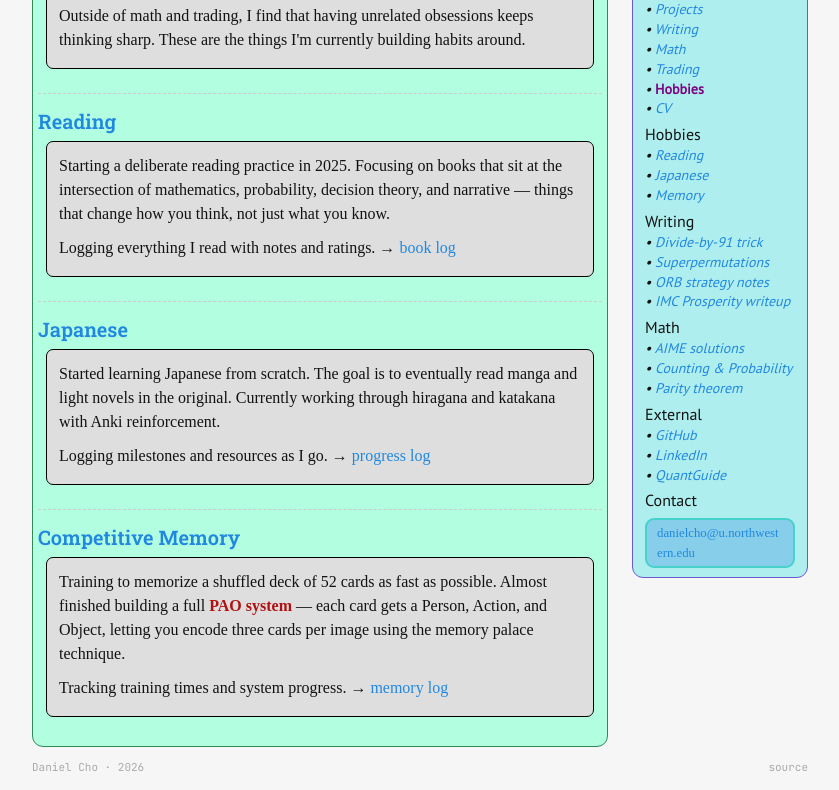
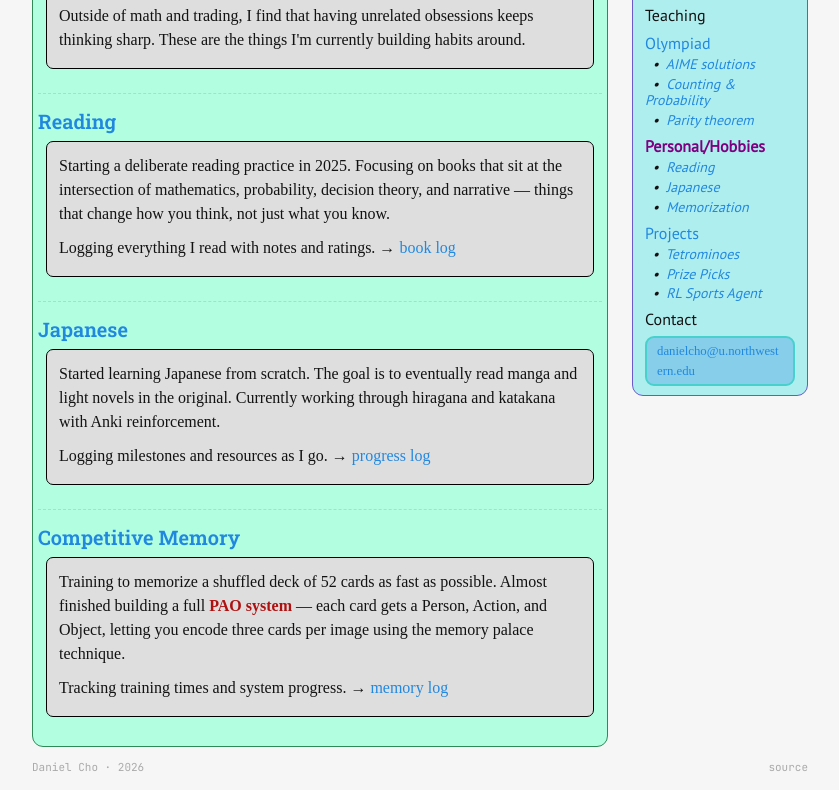
Before and after one commit to danyol0101/danyol0101.github.io, a plain HTML site: page hobbies.html in a window 1280 px wide. Shown: the part 209-999 px from the top of the page, without its empty margins (220-1059 px from the left). Drawn offline with nearby package versions, Linux system fonts and the light colour scheme; a web font is replaced by a local one.

Commit message:
restructure sidebar to match Evan Chen style
Co-Authored-By: Claude Sonnet 4.6 <noreply@anthropic.com>

```diff
--- a/hobbies.html
+++ b/hobbies.html
@@ -234,35 +234,25 @@
       <div class="col-12 col-md-3 order-md-last">
         <div id="side">
 
-          <h4>Navigation</h4>
-          <h5>• <a href="/">Home</a></h5>
-          <h5>• <a href="/projects">Projects</a></h5>
-          <h5>• <a href="/writing">Writing</a></h5>
-          <h5>• <a href="/math">Math</a></h5>
-          <h5>• <a href="/trading">Trading</a></h5>
-          <h5>• <strong>Hobbies</strong></h5>
-          <h5>• <a href="/resume.pdf" target="_blank">CV</a></h5>
+          <h4><a href="/">About</a></h4>
+          <h5>&nbsp; • &nbsp;<a href="/resume.pdf" target="_blank">CV</a></h5>
 
-          <h4>Hobbies</h4>
-          <h5>• <a href="/reading">Reading</a></h5>
-          <h5>• <a href="/japanese">Japanese</a></h5>
-          <h5>• <a href="/memorization">Memory</a></h5>
+          <h4>Teaching</h4>
 
-          <h4>Writing</h4>
-          <h5>• <a href="/writing/divide-by-91">Divide-by-91 trick</a></h5>
-          <h5>• <a href="/writing/superpermutations">Superpermutations</a></h5>
-          <h5>• <a href="/writing/orb-strategy">ORB strategy notes</a></h5>
-          <h5>• <a href="/writing/imc-prosperity">IMC Prosperity writeup</a></h5>
+          <h4><a href="/math">Olympiad</a></h4>
+          <h5>&nbsp; • &nbsp;<a href="/math/aime">AIME solutions</a></h5>
+          <h5>&nbsp; • &nbsp;<a href="/math/counting">Counting &amp; Probability</a></h5>
+          <h5>&nbsp; • &nbsp;<a href="/math/parity">Parity theorem</a></h5>
 
-          <h4>Math</h4>
-          <h5>• <a href="/math/aime">AIME solutions</a></h5>
-          <h5>• <a href="/math/counting">Counting &amp; Probability</a></h5>
-          <h5>• <a href="/math/parity">Parity theorem</a></h5>
+          <h4><strong>Personal/Hobbies</strong></h4>
+          <h5>&nbsp; • &nbsp;<a href="/reading">Reading</a></h5>
+          <h5>&nbsp; • &nbsp;<a href="/japanese">Japanese</a></h5>
+          <h5>&nbsp; • &nbsp;<a href="/memorization">Memorization</a></h5>
 
-          <h4>External</h4>
-          <h5>• <a href="https://github.com/danyol0101" target="_blank" rel="noopener">GitHub</a></h5>
-          <h5>• <a href="https://linkedin.com/in/danielcho" target="_blank" rel="noopener">LinkedIn</a></h5>
-          <h5>• <a href="https://quantguide.io" target="_blank" rel="noopener">QuantGuide</a></h5>
+          <h4><a href="/projects">Projects</a></h4>
+          <h5>&nbsp; • &nbsp;<a href="https://github.com/danyol0101/tetrominoes" target="_blank" rel="noopener">Tetrominoes</a></h5>
+          <h5>&nbsp; • &nbsp;<a href="https://github.com/danyol0101/prize-picks" target="_blank" rel="noopener">Prize Picks</a></h5>
+          <h5>&nbsp; • &nbsp;<a href="https://github.com/danyol0101/rl-sports" target="_blank" rel="noopener">RL Sports Agent</a></h5>
 
           <h4>Contact</h4>
           <div id="email_box">
```
Also changed, not shown: index.html (+15 -25 lines), japanese.html (+15 -25 lines), memorization.html (+15 -25 lines), reading.html (+15 -25 lines).
